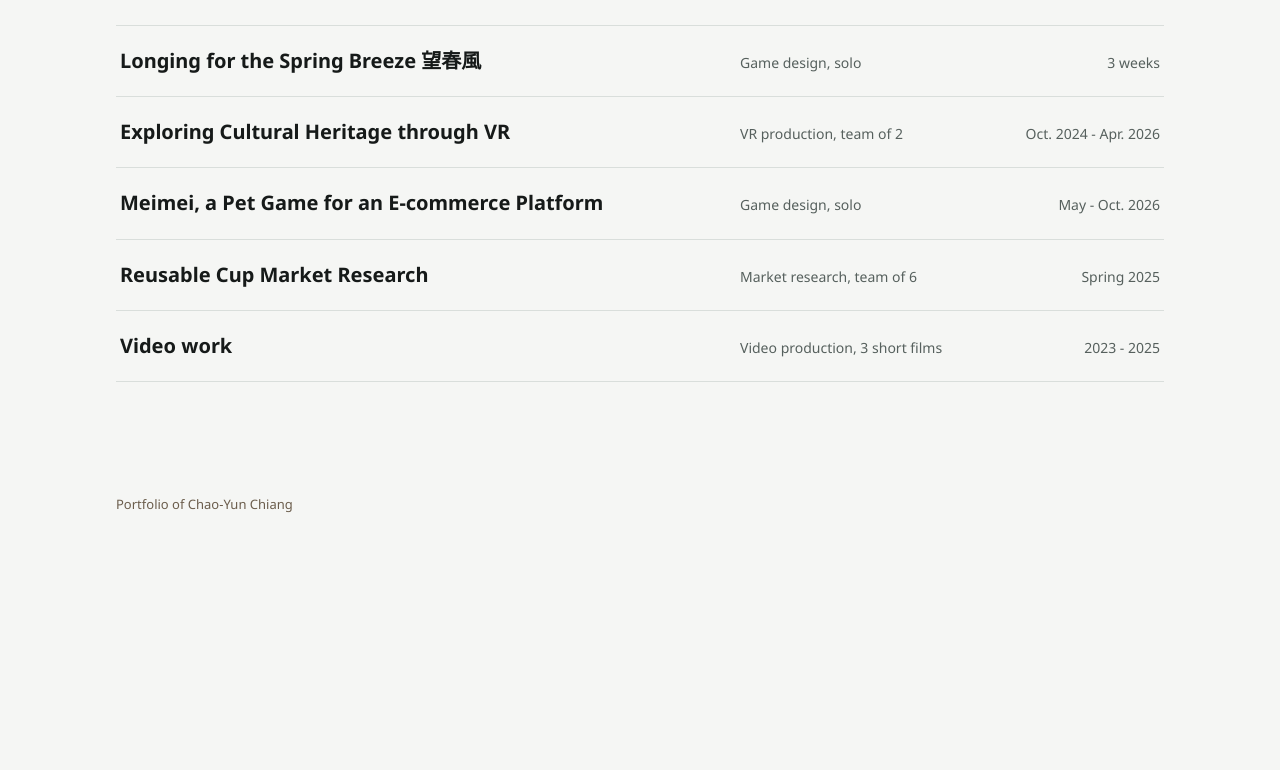
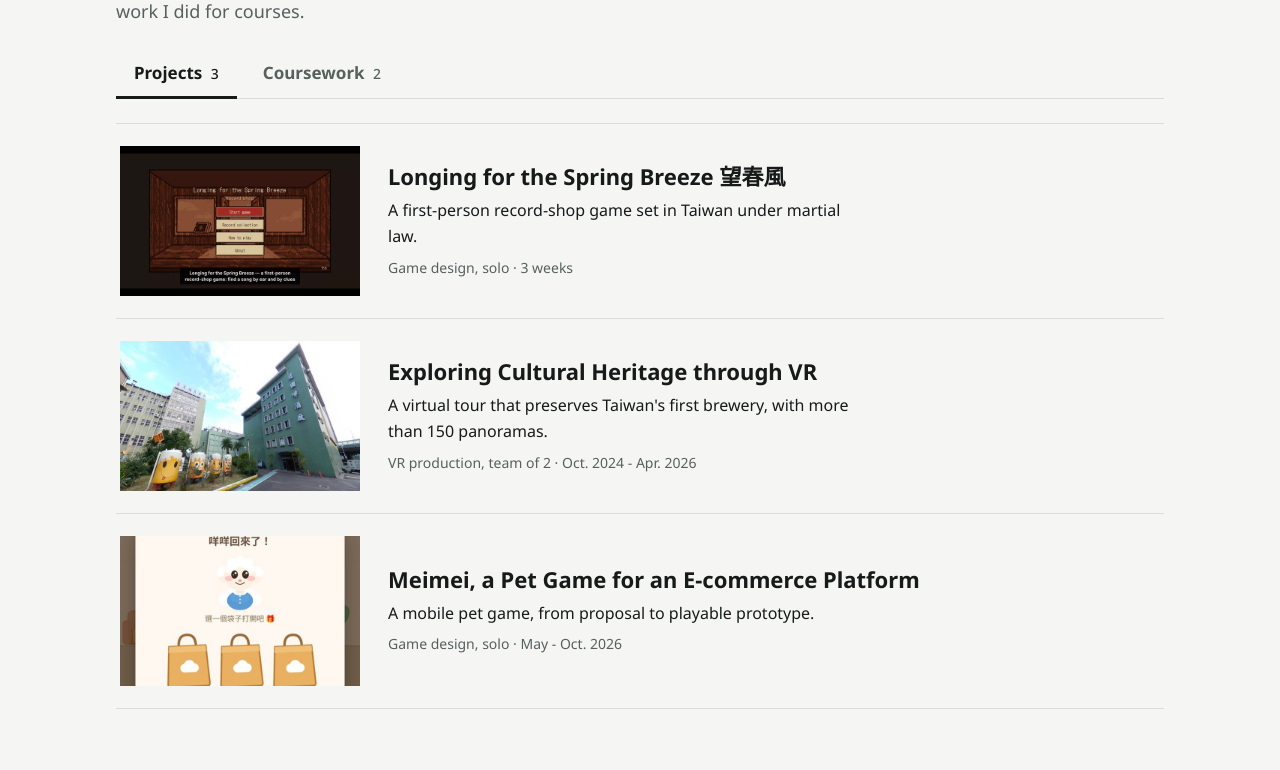
Before and after one commit to ChaoYunChiang/Portfolio, a plain HTML site: page projects.html in a window 1280 px wide. Shown: the part 231-1001 px from the top of the page. Before the commit the page ends 800 px from the top, so only its background shows below. Drawn offline with Linux system fonts and the light colour scheme; a web font is replaced by a local one.

Commit message:
Split the Projects page into Projects and Coursework with images and short intros
Co-Authored-By: Claude <noreply@anthropic.com>
Claude-Session: https://claude.ai/code/session_01D6reo5gN3B2hhjoXpCydQ2

```diff
--- a/assets/css/projects.css
+++ b/assets/css/projects.css
@@ -1,13 +1,26 @@
-/* Projects index: one row per project */
-.p-head{padding-block:64px 28px}
+/* Projects index: two categories, each a list with image and short intro */
+.p-head{padding-block:64px 24px}
 .p-head h1{margin:0;font-family:var(--f-head);font-weight:800;font-size:clamp(36px,6vw,64px);letter-spacing:-.02em;line-height:1.05}
-.p-head p{margin-top:12px;color:var(--h-muted);font-size:18px}
-.plist{list-style:none;margin:0;padding:0 0 64px;border-top:1px solid var(--h-line)}
+.p-head p{margin-top:12px;color:var(--h-muted);font-size:18px;max-width:52ch}
+.cat-tabs{display:flex;gap:8px;margin-bottom:24px;border-bottom:1px solid var(--h-line)}
+.cat-tabs button{font:700 17px var(--f-head);color:var(--h-muted);background:none;border:0;border-bottom:3px solid transparent;padding:10px 18px 12px;cursor:pointer;margin-bottom:-1px}
+.cat-tabs button span{font-weight:500;font-size:14px;margin-left:4px}
+.cat-tabs button[aria-selected="true"]{color:var(--h-ink);border-bottom-color:var(--h-ink)}
+.cat-tabs button:hover{color:var(--h-ink)}
+.cat[hidden]{display:none!important}
+.plist{list-style:none;margin:0;padding:0 0 64px}
 .plist li{border-bottom:1px solid var(--h-line)}
-.plist a{display:grid;grid-template-columns:minmax(0,1fr) 230px 170px;gap:20px;align-items:baseline;padding:22px 4px;text-decoration:none;color:var(--h-ink)}
+.plist li:first-child{border-top:1px solid var(--h-line)}
+.plist a{display:grid;grid-template-columns:240px minmax(0,1fr);gap:28px;align-items:center;padding:22px 4px;text-decoration:none;color:var(--h-ink)}
 .plist a:hover{background:#ecefec}
-.p-title{font-family:var(--f-head);font-weight:700;font-size:20px;line-height:1.3}
-.p-type,.p-time{font-size:14px;color:var(--h-muted)}
-.p-time{text-align:right}
+.p-img{display:block;aspect-ratio:16/10;overflow:hidden;background:#dde2df}
+.p-img img{display:block;width:100%;height:100%;object-fit:cover}
+.p-tile{display:flex;flex-direction:column;justify-content:center;align-items:flex-start;padding:0 22px;background:#7c987c;color:#fff}
+.p-tile b{font-family:var(--f-head);font-weight:800;font-size:44px;line-height:1}
+.p-tile i{font-style:normal;font-size:14px;margin-top:6px;color:#f0f6f0}
+.p-body{display:flex;flex-direction:column;gap:6px}
+.p-title{font-family:var(--f-head);font-weight:800;font-size:22px;line-height:1.25}
+.p-intro{font-size:16px;color:var(--h-ink);max-width:52ch}
+.p-meta{font-size:14px;color:var(--h-muted)}
 .home-nav nav a[aria-current="page"]{color:var(--h-ink)}
-@media (max-width:760px){.plist a{grid-template-columns:minmax(0,1fr);gap:4px}.p-time{text-align:left}}
+@media (max-width:640px){.plist a{grid-template-columns:minmax(0,1fr);gap:14px}}
--- a/projects.html
+++ b/projects.html
@@ -14,48 +14,70 @@
 
 <header class="wrap p-head">
   <h1>Projects</h1>
-  <p>All my projects.</p>
+  <p>Work I did on my own, with a team, or for a company, and work I did for courses.</p>
 </header>
 
 <main class="wrap">
-  <ul class="plist">
-    <li>
-      <a href="projects/spring-breeze-game.html">
-        <span class="p-title">Longing for the Spring Breeze 望春風</span>
-        <span class="p-type">Game design, solo</span>
-        <span class="p-time">3 weeks</span>
-      </a>
-    </li>
-    <li>
-      <a href="projects/taipei-brewery.html">
-        <span class="p-title">Exploring Cultural Heritage through VR</span>
-        <span class="p-type">VR production, team of 2</span>
-        <span class="p-time">Oct. 2024 - Apr. 2026</span>
-      </a>
-    </li>
-    <li>
-      <a href="projects/meimei-pet-game.html">
-        <span class="p-title">Meimei, a Pet Game for an E-commerce Platform</span>
-        <span class="p-type">Game design, solo</span>
-        <span class="p-time">May - Oct. 2026</span>
-      </a>
-    </li>
-    <li>
-      <a href="projects/reusable-cup.html">
-        <span class="p-title">Reusable Cup Market Research</span>
-        <span class="p-type">Market research, team of 6</span>
-        <span class="p-time">Spring 2025</span>
-      </a>
-    </li>
-    <li>
-      <a href="projects/video-work.html">
-        <span class="p-title">Video work</span>
-        <span class="p-type">Video production, 3 short films</span>
-        <span class="p-time">2023 - 2025</span>
-      </a>
-    </li>
-  </ul>
+  <div class="cat-tabs" role="tablist" aria-label="Categories">
+    <button type="button" role="tab" id="tab-projects" aria-controls="cat-projects" aria-selected="true" data-cat="projects">Projects <span>3</span></button>
+    <button type="button" role="tab" id="tab-coursework" aria-controls="cat-coursework" aria-selected="false" data-cat="coursework">Coursework <span>2</span></button>
+  </div>
+
+  <section class="cat" id="cat-projects" role="tabpanel" aria-labelledby="tab-projects">
+    <ul class="plist">
+      <li><a href="projects/spring-breeze-game.html">
+        <span class="p-img"><img src="assets/img/thumbs/spring-breeze.jpg" alt=""></span>
+        <span class="p-body"><span class="p-title">Longing for the Spring Breeze 望春風</span>
+        <span class="p-intro">A first-person record-shop game set in Taiwan under martial law.</span>
+        <span class="p-meta">Game design, solo &middot; 3 weeks</span></span>
+      </a></li>
+      <li><a href="projects/taipei-brewery.html">
+        <span class="p-img"><img src="assets/img/thumbs/taipei-brewery.jpg" alt=""></span>
+        <span class="p-body"><span class="p-title">Exploring Cultural Heritage through VR</span>
+        <span class="p-intro">A virtual tour that preserves Taiwan's first brewery, with more than 150 panoramas.</span>
+        <span class="p-meta">VR production, team of 2 &middot; Oct. 2024 - Apr. 2026</span></span>
+      </a></li>
+      <li><a href="projects/meimei-pet-game.html">
+        <span class="p-img"><img src="assets/img/thumbs/meimei.jpg" alt=""></span>
+        <span class="p-body"><span class="p-title">Meimei, a Pet Game for an E-commerce Platform</span>
+        <span class="p-intro">A mobile pet game, from proposal to playable prototype.</span>
+        <span class="p-meta">Game design, solo &middot; May - Oct. 2026</span></span>
+      </a></li>
+    </ul>
+  </section>
+
+  <section class="cat" id="cat-coursework" role="tabpanel" aria-labelledby="tab-coursework">
+    <ul class="plist">
+      <li><a href="projects/reusable-cup.html">
+        <span class="p-img p-tile" aria-hidden="true"><b>1.1%</b><i>used the service</i></span>
+        <span class="p-body"><span class="p-title">Reusable Cup Market Research</span>
+        <span class="p-intro">A survey of 97 people and a marketing plan for a reusable cup service.</span>
+        <span class="p-meta">Market research, team of 6 &middot; Spring 2025</span></span>
+      </a></li>
+      <li><a href="projects/video-work.html">
+        <span class="p-img"><img src="assets/img/thumbs/video-work.jpg" alt=""></span>
+        <span class="p-body"><span class="p-title">Video work</span>
+        <span class="p-intro">Three short films about everyday life and culture in Taiwan.</span>
+        <span class="p-meta">Video production &middot; 2023 - 2025</span></span>
+      </a></li>
+    </ul>
+  </section>
 </main>
+<script>
+(function(){
+  document.documentElement.classList.add('js');
+  var tabs=document.querySelectorAll('.cat-tabs button'),panels={projects:document.getElementById('cat-projects'),coursework:document.getElementById('cat-coursework')};
+  function show(cat,push){
+    if(!panels[cat])cat='projects';
+    tabs.forEach(function(t){t.setAttribute('aria-selected',t.dataset.cat===cat?'true':'false')});
+    Object.keys(panels).forEach(function(k){panels[k].hidden=(k!==cat)});
+    if(push){try{history.replaceState(null,'','#'+cat)}catch(e){}}
+  }
+  tabs.forEach(function(t){t.addEventListener('click',function(){show(t.dataset.cat,true)})});
+  window.addEventListener('hashchange',function(){show(location.hash.slice(1),false)});
+  show(location.hash.slice(1),false);
+})();
+</script>
 <footer class="wrap site-foot">Portfolio of Chao-Yun Chiang</footer>
 </body>
 </html>
```
Also changed, not shown: assets/img/thumbs/meimei.jpg (added), assets/img/thumbs/spring-breeze.jpg (added), assets/img/thumbs/taipei-brewery.jpg (added), assets/img/thumbs/video-work.jpg (added).
